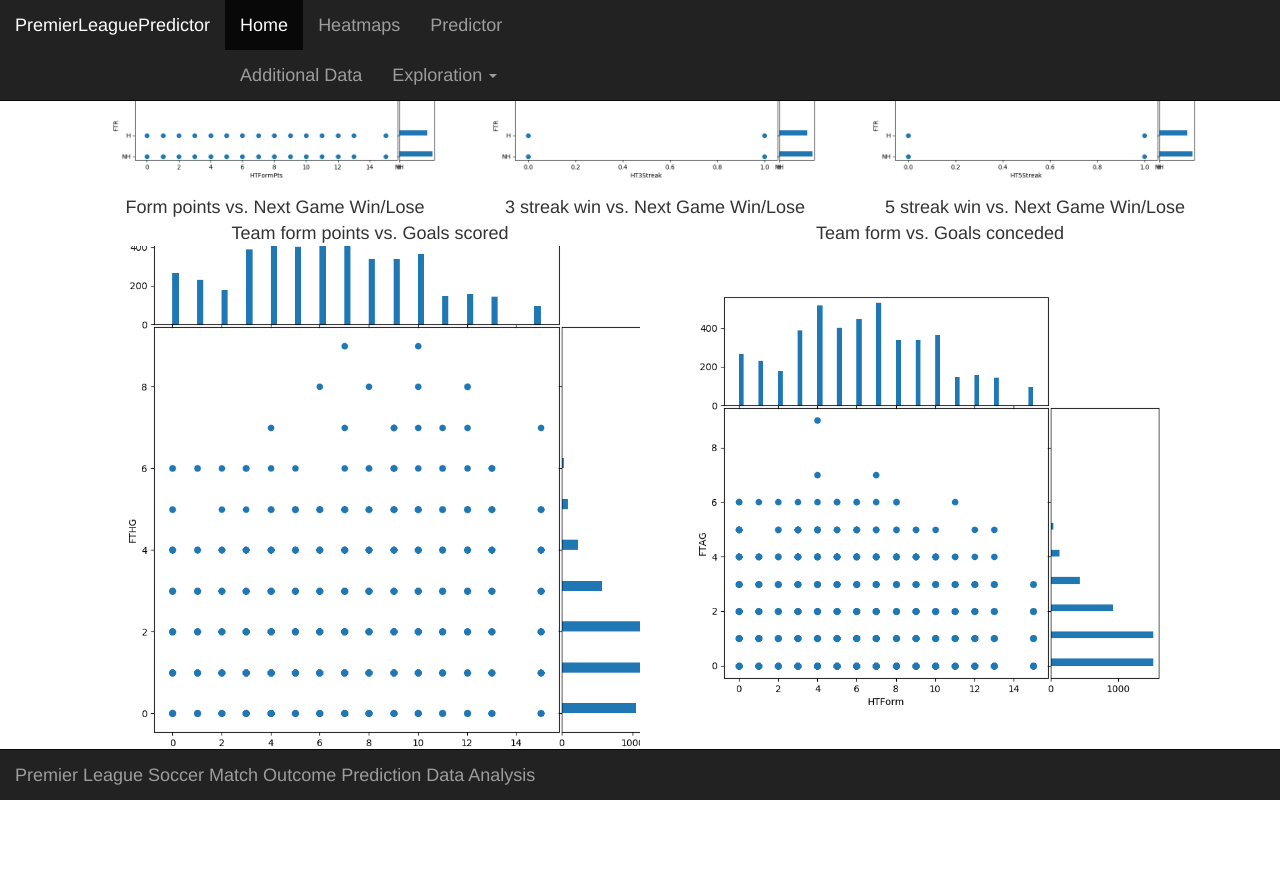
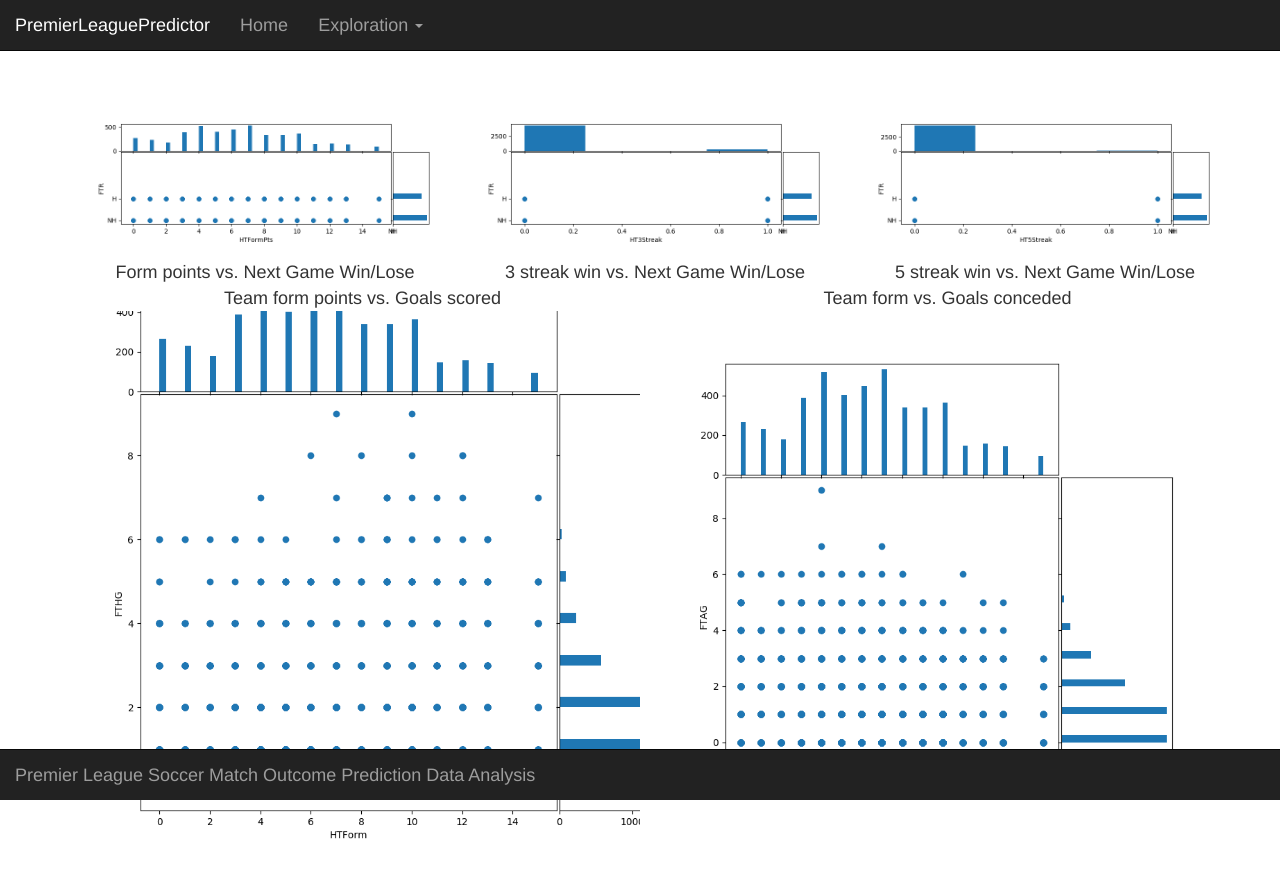
Before and after one commit to nostromo7/infovisue_lab3, a Flask app: page /outcome in a window 1280 px wide. Before the commit the page ends 800 px from the top, so only its background shows below. Run offline with Flask 2, Linux system fonts and the light colour scheme; some libraries are stand-ins or nearby versions.

Commit message:
last commit 2

```diff
--- a/app.py
+++ b/app.py
@@ -73,8 +73,6 @@ def data():
 
 @app.route('/explore')
 def explore_data():
-
-
     return render_template("exploratory.html")
 
 @app.route('/additional')
--- a/static/styles/style.css
+++ b/static/styles/style.css
@@ -8,7 +8,7 @@ body {
 .container {
     display: table-cell;
     vertical-align:top;
-    height: 500px;
+    height: 70px;
     padding: 10px;
     border: 0px solid black;
     text-align: center;
--- a/templates/additional_data.html
+++ b/templates/additional_data.html
@@ -35,14 +35,10 @@
         <a class="dropdown-toggle" data-toggle="dropdown" href="#">Exploration
         <span class="caret"></span></a>
         <ul class="dropdown-menu">
-          <li><a href="../regular">Regular Correlations</a></li>
           <li><a href="../explore">Advance statistic correlatons</a></li>
           <li><a href="../outcome">Outcome correlations</a></li>
         </ul>
       </li>
-      <li><a href="../heatmap">Heatmaps</a></li>
-      <li><a href="../predictor">Predictor</a></li>
-      <li><a href="../additional">Additional Data</a></li>
     </ul>
   </div>
 </nav>
--- a/templates/heatmaps.html
+++ b/templates/heatmaps.html
@@ -35,14 +35,10 @@
         <a class="dropdown-toggle" data-toggle="dropdown" href="#">Exploration
         <span class="caret"></span></a>
         <ul class="dropdown-menu">
-          <li><a href="../regular">Regular Correlations</a></li>
           <li><a href="../explore">Advance statistic correlatons</a></li>
           <li><a href="../outcome">Outcome correlations</a></li>
         </ul>
       </li>
-      <li><a href="../heatmap">Heatmaps</a></li>
-      <li><a href="../predictor">Predictor</a></li>
-      <li><a href="../additional">Additional Data</a></li>
     </ul>
   </div>
 </nav>
--- a/templates/index.html
+++ b/templates/index.html
@@ -34,14 +34,10 @@
         <a class="dropdown-toggle" data-toggle="dropdown" href="#">Exploration
         <span class="caret"></span></a>
         <ul class="dropdown-menu">
-          <li><a href="../regular">Regular Correlations</a></li>
           <li><a href="../explore">Advance statistic correlatons</a></li>
           <li><a href="../outcome">Outcome correlations</a></li>
         </ul>
       </li>
-      <li><a href="../heatmap">Heatmaps</a></li>
-      <li><a href="../predictor">Predictor</a></li>
-      <li><a href="../additional">Additional Data</a></li>
     </ul>
   </div>
 </nav>
--- a/templates/outcome_exploration.html
+++ b/templates/outcome_exploration.html
@@ -32,15 +32,11 @@
       <a class="navbar-brand" href="#">PremierLeaguePredictor</a>
     </div>
     <ul class="nav navbar-nav">
-      <li class="active"><a href="../">Home</a></li>
-      <li><a href="../heatmap">Heatmaps</a></li>
-      <li><a href="../predictor">Predictor</a></li>
-      <li><a href="../additional">Additional Data</a></li>
+      <li><a href="../">Home</a></li>
       <li class="dropdown">
         <a class="dropdown-toggle" data-toggle="dropdown" href="#">Exploration
         <span class="caret"></span></a>
         <ul class="dropdown-menu">
-          <li><a href="../regular">Regular Correlations</a></li>
           <li><a href="../explore">Advance statistic correlatons</a></li>
           <li><a href="../outcome">Outcome correlations</a></li>
         </ul>
@@ -52,7 +48,9 @@
 
 
 
-<div class="container">
+<div>
+   <div class="container" stle ="height: 50px;">
+   </div>
   <div class="row">
     <div class="col-sm-4">
          <div class="column-container">
--- a/templates/predictor.html
+++ b/templates/predictor.html
@@ -35,14 +35,10 @@
         <a class="dropdown-toggle" data-toggle="dropdown" href="#">Exploration
         <span class="caret"></span></a>
         <ul class="dropdown-menu">
-          <li><a href="../regular">Regular Correlations</a></li>
           <li><a href="../explore">Advance statistic correlatons</a></li>
           <li><a href="../outcome">Outcome correlations</a></li>
         </ul>
       </li>
-      <li><a href="../heatmap">Heatmaps</a></li>
-      <li><a href="../predictor">Predictor</a></li>
-      <li><a href="../additional">Additional Data</a></li>
     </ul>
   </div>
 </nav>
--- a/templates/regular_exploration.html
+++ b/templates/regular_exploration.html
@@ -35,14 +35,10 @@
         <a class="dropdown-toggle" data-toggle="dropdown" href="#">Exploration
         <span class="caret"></span></a>
         <ul class="dropdown-menu">
-          <li><a href="../regular">Regular Correlations</a></li>
           <li><a href="../explore">Advance statistic correlatons</a></li>
           <li><a href="../outcome">Outcome correlations</a></li>
         </ul>
       </li>
-      <li><a href="../heatmap">Heatmaps</a></li>
-      <li><a href="../predictor">Predictor</a></li>
-      <li><a href="../additional">Additional Data</a></li>
     </ul>
   </div>
 </nav>
```
Also changed, not shown: templates/exploratory.html (+7 -15 lines).
